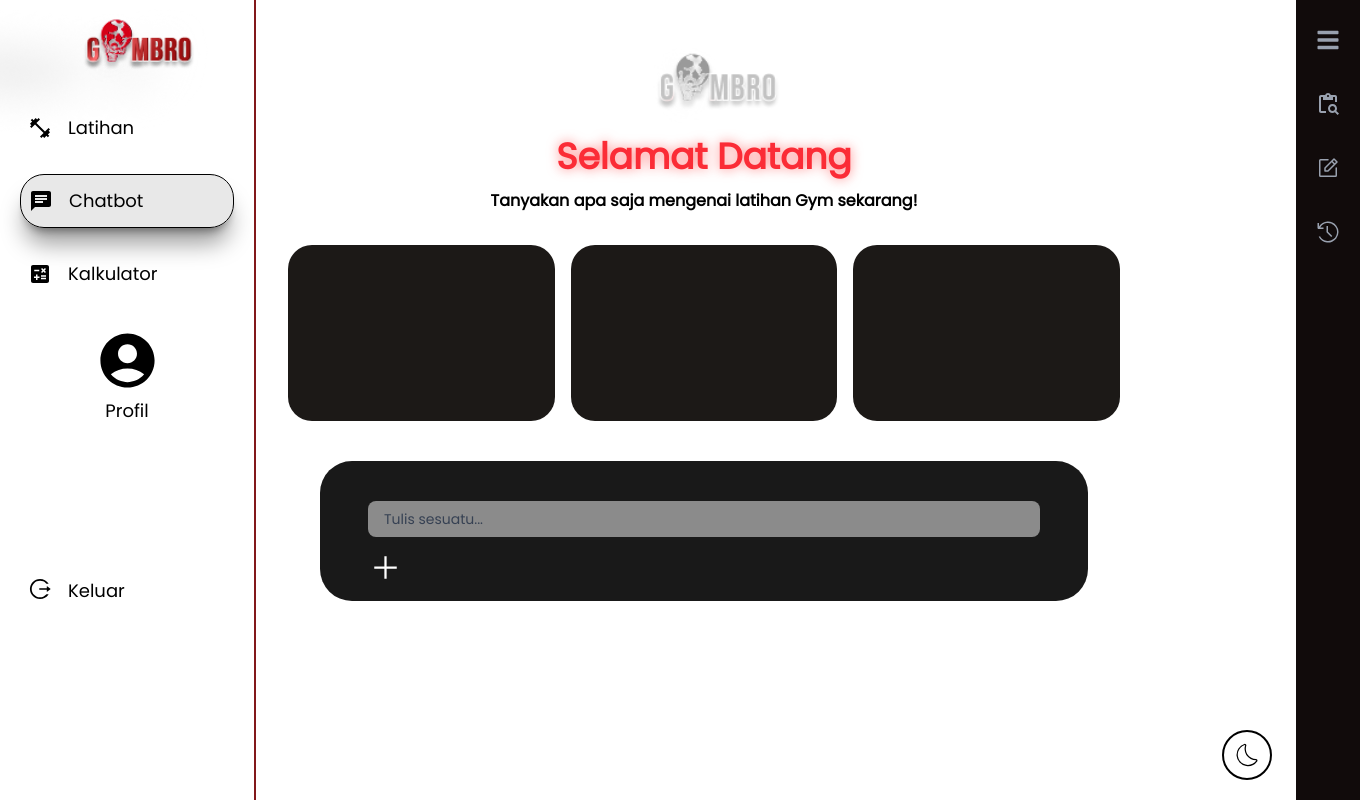
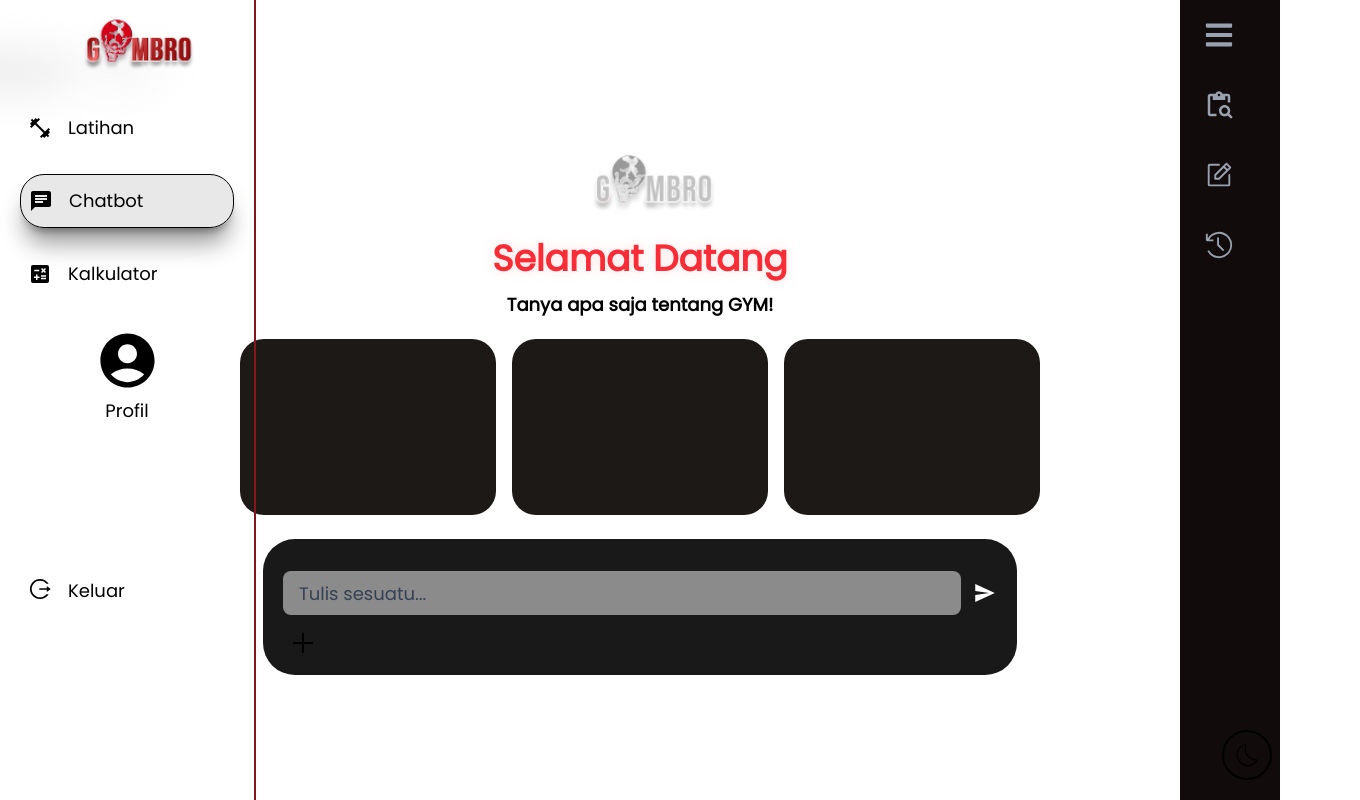
Before and after one commit to FaiqSr/gymbro-nextjs, a Next.js app: page /chatbot in a window 1280 px wide. Shown: the whole page, 1360 px wide, since content can reach past the window. Built offline with nearby package versions, Linux system fonts and the light colour scheme.

Commit message:
responsive

```diff
--- /dev/null
+++ b/src/components/latihan/chatbot/ChatBotAside.tsx
@@ -0,0 +1,57 @@
+"use client";
+import { FaBars } from "react-icons/fa";
+import { IoMdExit } from "react-icons/io";
+import { PiNotePencil } from "react-icons/pi";
+import { VscHistory } from "react-icons/vsc";
+import { MdContentPasteSearch } from "react-icons/md";
+import React, { useState, useEffect } from "react";
+
+const ChatBotAside = () => {
+  const [isSidebarRightOpen, setIsSidebarRightOpen] = useState(false);
+  const toggleSidebar = () => setIsSidebarRightOpen(!isSidebarRightOpen);
+
+  const [mounted, setMounted] = useState(false);
+  useEffect(() => setMounted(true), []);
+  if (!mounted) return null;
+  return (
+    <>
+      <section className="fixed right-0 h-screen">
+        <aside
+          className={`text-white lg:bg-chatbotsidebar  transform transition-all overflow-auto lg:relative overflow-y-auto duration-300 ease-in-out overflow-x-hidden z-10 ${
+            isSidebarRightOpen ? "h-full p-4 backdrop-blur-2xl w-[320px] xl:w-[292px] lg:w-[242px]" : "w-16 lg:w-[100px] h-full  bg-transparent"
+          }`}
+        >
+          {isSidebarRightOpen ? (
+            <>
+              <div className="flex">
+                <IoMdExit size={30} onClick={toggleSidebar} className="text-gray-400 absolute top-6 left-4 cursor-pointer" />
+                <button className="border-1 py-2 bg-gray-500/20 rounded-3xl w-[130px] absolute right-5 cursor-pointer transition-transform duration-300 hover:scale-105 active:bg-gray-200/20">Daftar</button>
+              </div>
+
+              <div className="flex flex-wrap gap-3 mt-20">
+                <div className="mr-6 my-3">
+                  <input type="text" placeholder="cari" className="p-2 rounded-2xl shadow-2xl border-2 border-none focus:outline-none focus:ring-2 focus:ring-slate-300 transition duration-300 bg-gray-500/20 w-[254px] lg:w-[331px] " />
+                </div>
+                <div className="flex my-3 lg:ml-2 ml-5 transition-transform duration-300 hover:scale-105 cursor-pointer">
+                  <PiNotePencil size={30} /> <span className="pl-3 font-semibold text-lg lg:text-lg xl:text-xl">Obrolan Baru</span>
+                </div>
+                <div className="flex my-3 lg:ml-2 ml-6 transition-transform duration-300 hover:scale-105 cursor-pointer">
+                  <VscHistory size={30} /> <span className="pl-3 font-semibold text-lg lg:text-lg xl:text-xl">Riwayat</span>
+                </div>
+              </div>
+            </>
+          ) : (
+            <div className=" flex flex-col ml-6">
+              <FaBars size={30} className="text-gray-400 cursor-pointer my-5 transition-transform duration-300 hover:scale-105" onClick={toggleSidebar} />
+              <MdContentPasteSearch size={30} className="text-gray-400 lg:block hidden cursor-pointer my-5 transition-transform duration-300 hover:scale-105" onClick={toggleSidebar} />
+              <PiNotePencil size={30} className="text-gray-400 lg:block hidden cursor-pointer my-5 transition-transform duration-300 hover:scale-105" onClick={toggleSidebar} />
+              <VscHistory size={30} className="text-gray-400 lg:block hidden cursor-pointer my-5 transition-transform duration-300 hover:scale-105" onClick={toggleSidebar} />
+            </div>
+          )}
+        </aside>
+      </section>
+    </>
+  );
+};
+
+export default ChatBotAside;
--- a/src/components/latihan/chatbot/ChatBotPage.tsx
+++ b/src/components/latihan/chatbot/ChatBotPage.tsx
@@ -1,13 +1,9 @@
 "use client";
-import React, { useState, useEffect } from "react";
 import { GrAdd } from "react-icons/gr";
-import { FaBars } from "react-icons/fa";
-import { IoMdExit } from "react-icons/io";
-import { PiNotePencil } from "react-icons/pi";
-import { VscHistory } from "react-icons/vsc";
-import { MdContentPasteSearch } from "react-icons/md";
 import Image from "next/image";
+import { IoMdSend } from "react-icons/io";
 import { Poppins } from "next/font/google";
+import ChatBotAside from "./ChatBotAside";
 
 const poppins = Poppins({
   subsets: ["latin"],
@@ -15,66 +11,37 @@ const poppins = Poppins({
 });
 
 const ChatBotPage = () => {
-  const [isSidebarRightOpen, setIsSidebarRightOpen] = useState(false);
-  const toggleSidebar = () => setIsSidebarRightOpen(!isSidebarRightOpen);
-
-  const [mounted, setMounted] = useState(false);
-  useEffect(() => setMounted(true), []);
-  if (!mounted) return null;
   return (
+    <>
       <section className={`flex min-h-screen dark:bg-gradient-to-br dark:from-red-700 dark:via-black  dark:to-red-700 w-full ${poppins.className}`}>
-      <div className={`text-center pt-6  lg:ml-64 relative ${isSidebarRightOpen ? "lg:max-w-4xl block max-w-fit" : "lg:w-[896px]"} mx-auto`}>
-        <div className="mb-5 mt-2">
+        <div className={`h-auto sm:my-auto my-42 mx-auto lg:w-auto block lg:ml-72 xl:mx-auto w-full `}>
+          <div className="mb-5 mt-2 w-full mx-auto text-center">
             <Image src="/logo.png" alt="logo" className="mx-auto" width={155} height={500} />
-          <h1 className="text-4xl font-bold text-red-500 drop-shadow-[0_0_6px_rgba(255,100,100,0.8)]">Selamat Datang</h1>
-          <p className="py-3 font-semibold">Tanyakan apa saja mengenai latihan Gym sekarang!</p>
+            <h1 className="lg:text-4xl font-bold text-red-500 drop-shadow-[0_0_6px_rgba(255,100,100,0.2)] xl:text-4xl sm:text-5xl text-3xl">Selamat Datang</h1>
+            <p className="pt-3 px-7 font-semibold lg:text-[18px] xl:text-[18px] sm:text-lg text-[14px]">Tanya apa saja tentang GYM!</p>
           </div>
-        <div className="flex flex-nowrap gap-4 px-8 justify-center">
-          <div className="bg-stone-900 lg:w-2xs lg:h-44 lg:rounded-3xl"></div>
-          <div className="bg-stone-900 lg:w-2xs lg:h-44 lg:rounded-3xl"></div>
-          <div className="bg-stone-900 lg:w-2xs lg:h-44 lg:rounded-3xl"></div>
+          <div className="flex flex-nowrap gap-4 justify-center mx-auto">
+            <div className="bg-stone-900 xl:w-3xs xl:h-44 rounded-3xl lg:w-[194px] lg:h-34"></div>
+            <div className="bg-stone-900 xl:w-3xs xl:h-44 rounded-3xl lg:w-[194px] lg:h-34"></div>
+            <div className="bg-stone-900 xl:w-3xs xl:h-44 rounded-3xl lg:w-[194px] lg:h-34"></div>
           </div>
-        <div className="bg-hitam lg:pb-16 lg:pt-10 rounded-4xl flex lg:max-w-3xl p-5 mx-auto text-sm mt-10 lg:relative lg:px-12">
-          <input type="text" placeholder="Tulis sesuatu..." className="w-full lg:px-4 p-2 lg:py-2 rounded-lg bg-abu text-black placeholder-gray-700 focus:outline-none focus:ring-2 focus:ring-slate-300 transition duration-300" />
-          <button className="lg:absolute lg:bottom-5 lg:left-10 text-white cursor-pointer ml-3 transition duration-300 transform hover:scale-110 ">
-            <GrAdd size={27} />
+          <div className="bg-hitam rounded-4xl w-[320px] xl:w-[754px] lg:w-[580px] sm:w-[449px] mx-auto px-5 sm:pt-8 pt-6 sm:pb-5 pb-4 text-sm mt-6">
+            <div className="flex">
+              <input
+                type="text"
+                placeholder="Tulis sesuatu..."
+                className="w-full lg:px-4 p-1 lg:py-2 sm:text-lg text-sm rounded-lg bg-abu lg:text-xl text-black placeholder-gray-700 focus:outline-none focus:ring-2 focus:ring-slate-300 transition duration-300 lg:placeholder:text-lg"
+              />
+              <button className=" text-white cursor-pointer ml-3 transition duration-300 transform hover:scale-110 ">
+                <IoMdSend className="w-6 h-6 " />
               </button>
             </div>
-      </div>
-      <aside
-        className={`text-white lg:bg-chatbotsidebar flex-shrink-0 transform transition-all fixed    right-0 overflow-auto lg:relative  overflow-y-auto duration-300 ease-in-out overflow-x-hidden z-10 ${
-          isSidebarRightOpen ? "lg:w-[213px] w-[400px] h-full p-4 backdrop-blur-2xl" : "w-16 h-full ml-36 p-2 bg-transparent"
-        }`}
-      >
-        {isSidebarRightOpen ? (
-          <>
-            <div className="flex">
-              <IoMdExit size={24} onClick={toggleSidebar} className="text-gray-400 absolute top-6 left-4 cursor-pointer" />
-              <button className="border-1 py-2 bg-gray-500/20 rounded-3xl w-[130] absolute right-5 cursor-pointer transition-transform duration-300 hover:scale-105 active:bg-gray-200/20">Daftar</button>
-            </div>
-
-            <div className="flex flex-wrap mt-20">
-              <div className="mr-6 my-3">
-                <input type="text" placeholder="cari" className="p-2 rounded-2xl shadow-2xl border-2 border-none focus:outline-none focus:ring-2 focus:ring-slate-300 transition duration-300 bg-gray-500/20 lg:w-44 w-80" />
-              </div>
-              <div className="flex my-3 lg:ml-2 ml-5 transition-transform duration-300 hover:scale-105 cursor-pointer">
-                <PiNotePencil size={24} /> <span className="pl-3 font-semibold text-lg ">Obrolan Baru</span>
-              </div>
-              <div className="flex my-3 lg:ml-2 ml-6 transition-transform duration-300 hover:scale-105 cursor-pointer">
-                <VscHistory size={24} /> <span className="pl-3 font-semibold text-lg ">Riwayat</span>
+            <GrAdd className="lg:mt-4 mt-3 ml-2 sm:w-6 sm:h-6 w-6 h-4" />
           </div>
         </div>
+      </section>
+      <ChatBotAside />
     </>
-        ) : (
-          <div className=" flex flex-col ml-3">
-            <FaBars size={24} className="text-gray-400 cursor-pointer my-5 transition-transform duration-300 hover:scale-105" onClick={toggleSidebar} />
-            <MdContentPasteSearch size={24} className="text-gray-400 lg:block hidden cursor-pointer my-5 transition-transform duration-300 hover:scale-105" onClick={toggleSidebar} />
-            <PiNotePencil size={24} className="text-gray-400 lg:block hidden cursor-pointer my-5 transition-transform duration-300 hover:scale-105" onClick={toggleSidebar} />
-            <VscHistory size={24} className="text-gray-400 lg:block hidden cursor-pointer my-5 transition-transform duration-300 hover:scale-105" onClick={toggleSidebar} />
-          </div>
-        )}
-      </aside>
-    </section>
   );
 };
 
```
Lines whose indentation alone changed are shown as unchanged.
